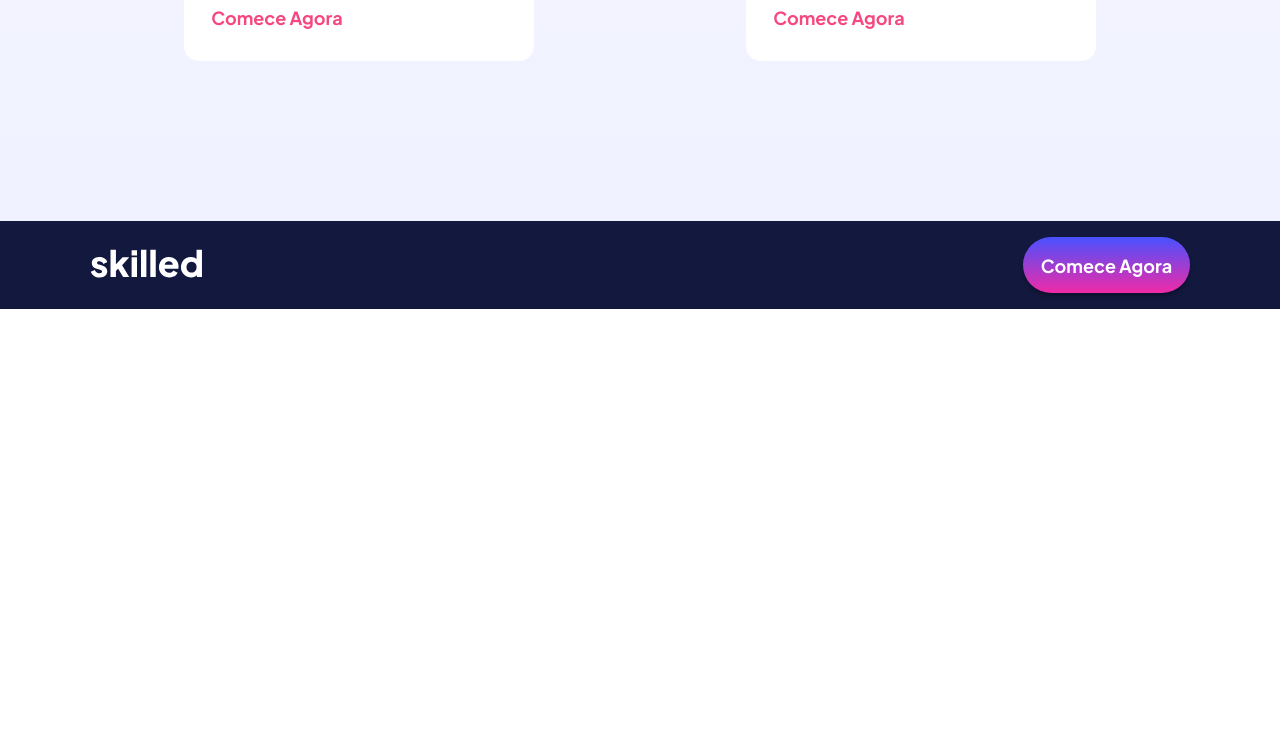
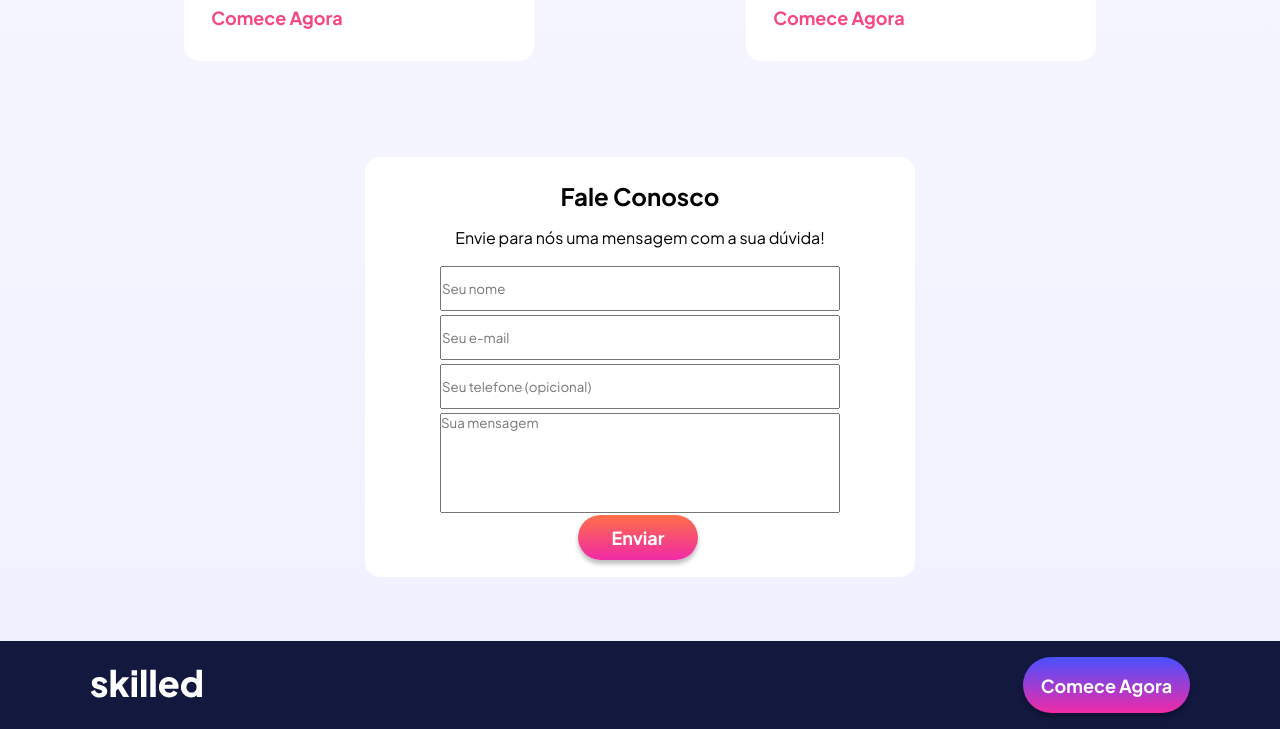
Before and after one commit to SavioPetrus/Skilled, a plain HTML site: page index.html in a window 1280 px wide. Shown: the part 1950-2679 px from the top of the page. Before the commit the page ends 2259 px from the top, so only its background shows below. Drawn offline with Linux system fonts and the light colour scheme.

Commit message:
Adição da nova seção com formulario 'Fale Conosco' na página principal

```diff
--- a/index.html
+++ b/index.html
@@ -155,6 +155,27 @@
             </div>
         </section>
 <!--FIM da seção dos cursos-->
+
+        <section id="contato">
+            <div class="container">
+                <div class="box-form">
+                    <div class="titulo-form">
+                        <h2>Fale Conosco</h2>
+                        <p>Envie para nós uma mensagem com a sua dúvida!</p>
+                    </div>
+                    <div class="input-form">
+                        <form id="fale" action="">
+                            <input type="text" placeholder="Seu nome" required>
+                            <input type="email" placeholder="Seu e-mail" required>
+                            <input type="tel" placeholder="Seu telefone (opicional)">
+                            <textarea placeholder="Sua mensagem" required></textarea>
+                            <button id="contato-btn" type="submit">Enviar</button>
+                        </form>
+                    </div>
+                </div>
+            </div>
+        </section>
+
 <!--INICIO Rodapé-->
         <footer>
             <div class="container">
@@ -174,7 +195,7 @@
                 </ul>
             </div>
         </footer>
-<!--INICIO Rodapé-->
+<!--FIM Rodapé-->
     </div>
 <!--FIM container principal-->
 </body>
--- a/main.css
+++ b/main.css
@@ -5,6 +5,7 @@
     box-sizing: border-box;
     font-family: 'Plus Jakarta Sans', sans-serif;
 }
+
 /*RESET*/
 
 body {
@@ -218,6 +219,98 @@ ul li {
     position: absolute;
     bottom: 10%;
 }
+
+/*
+
+
+
+    Fale conosco
+
+
+
+
+
+    */
+
+#contato .container{
+    display: grid;
+    width: 100%;
+    justify-content: center;
+}
+
+.box-form{
+    display: flexbox;
+    width: 550px;
+    height: 420px;
+    border-radius: 15px;
+    background-color: white;
+    margin-bottom: 4rem;
+    margin-top: -4rem;
+}
+
+#fale {
+    width: 100%;
+}
+
+#fale input, textarea{
+    margin: 2px;
+}
+
+
+.box-form h2,
+p{
+    text-align: center;
+}
+
+.box-form h2 ,p{
+    margin-top: 1em;
+    margin-bottom: 0;
+}
+
+.box-form .input-form form{
+    margin-top: 1em;
+    display: grid;
+    width: 320px;
+    height: 150px;
+    justify-content: center;
+}
+
+
+.box-form .input-form input{
+    width: 400px;
+    height: 45px;
+}
+
+.box-form .input-form textarea{
+    resize: none;
+    height: 100px;
+}
+
+.box-form .input-form input:focus,
+textarea:focus{
+    outline-color: #f02aa6;
+}
+
+.box-form .input-form button{
+    color: white;
+    background: var(--Gradient-1, linear-gradient(180deg, #FF6F48 0%, #f02aa6 100%));
+    width: 120px;
+    height: 45px;
+    border: none;
+    border-radius: 31px;
+    box-shadow: 0px 4px 4px 0px rgba(0, 0, 0, 0.25);
+    font-size: 18px;
+    font-weight: 700;
+    cursor: pointer;
+    transition: background .2s ease-in;
+    margin-left: 140px;
+}
+
+.box-form .input-form button:hover{
+background: var(--Gradient-1-Hover, linear-gradient(0deg, rgba(255, 255, 255, 0.50) 0%, rgba(255, 255, 255, 0.50)100%),
+            linear-gradient(180deg, #FF6F48 0%, #f02aa6 100%));
+}
+
 /*
 
 
@@ -230,18 +323,18 @@ ul li {
 
     */
 
-footer{
+footer {
     background-color: #13183F;
     padding: 1rem 0rem;
 }
 
-.footer-nav{
+.footer-nav {
     display: flex;
     align-items: center;
     justify-content: space-between;
 }
 
-.footer-btn{
+.footer-btn {
     color: white;
     background: var(--Gradient-2, linear-gradient(180deg, #4851ff 0%, #f02aa6 100%));
     width: 167px;
@@ -255,9 +348,9 @@ footer{
     transition: background .2s ease-in;
 }
 
-.footer-btn:hover{
-    background: var(--Gradient-2, linear-gradient(0deg, rgba(255,255,255,0.50) 0%, rgba(255,255,255,0.50) 100%),
-    linear-gradient(180deg, #4851ff -54.32%, #f02aa6 100%));
+.footer-btn:hover {
+    background: var(--Gradient-2, linear-gradient(0deg, rgba(255, 255, 255, 0.50) 0%, rgba(255, 255, 255, 0.50) 100%),
+            linear-gradient(180deg, #4851ff -54.32%, #f02aa6 100%));
 }
 
 
@@ -384,13 +477,13 @@ footer{
 
 }
 
-@media screen and (max-width: 850px){
-    .heroi-texto h1{
+@media screen and (max-width: 850px) {
+    .heroi-texto h1 {
         width: 100%;
         font-size: 40px;
     }
 
-    .heroi-texto p{
+    .heroi-texto p {
         width: 95%;
         font: 20px;
     }
@@ -399,13 +492,15 @@ footer{
         grid-template-columns: repeat(1, 1fr);
         gap: 3rem 0rem;
     }
+
     #box-gradient {
         height: 200px;
     }
 
-    .box-curso{
+    .box-curso {
         width: 100%;
     }
+
     .box-curso h2 {
         width: 100%;
         position: absolute;
@@ -414,7 +509,7 @@ footer{
 
     }
 
-    .box-curso p{
+    .box-curso p {
         width: 80%;
     }
 
@@ -433,15 +528,15 @@ footer{
         font-size: 27px;
     }
 
-    .box-curso{
+    .box-curso {
         margin-left: 0;
     }
 
-    .box-curso p{
+    .box-curso p {
         font-size: 80%;
     }
 
-    .footer-btn{
+    .footer-btn {
         width: 130px;
         height: 40px;
         font-size: 15px;
```
